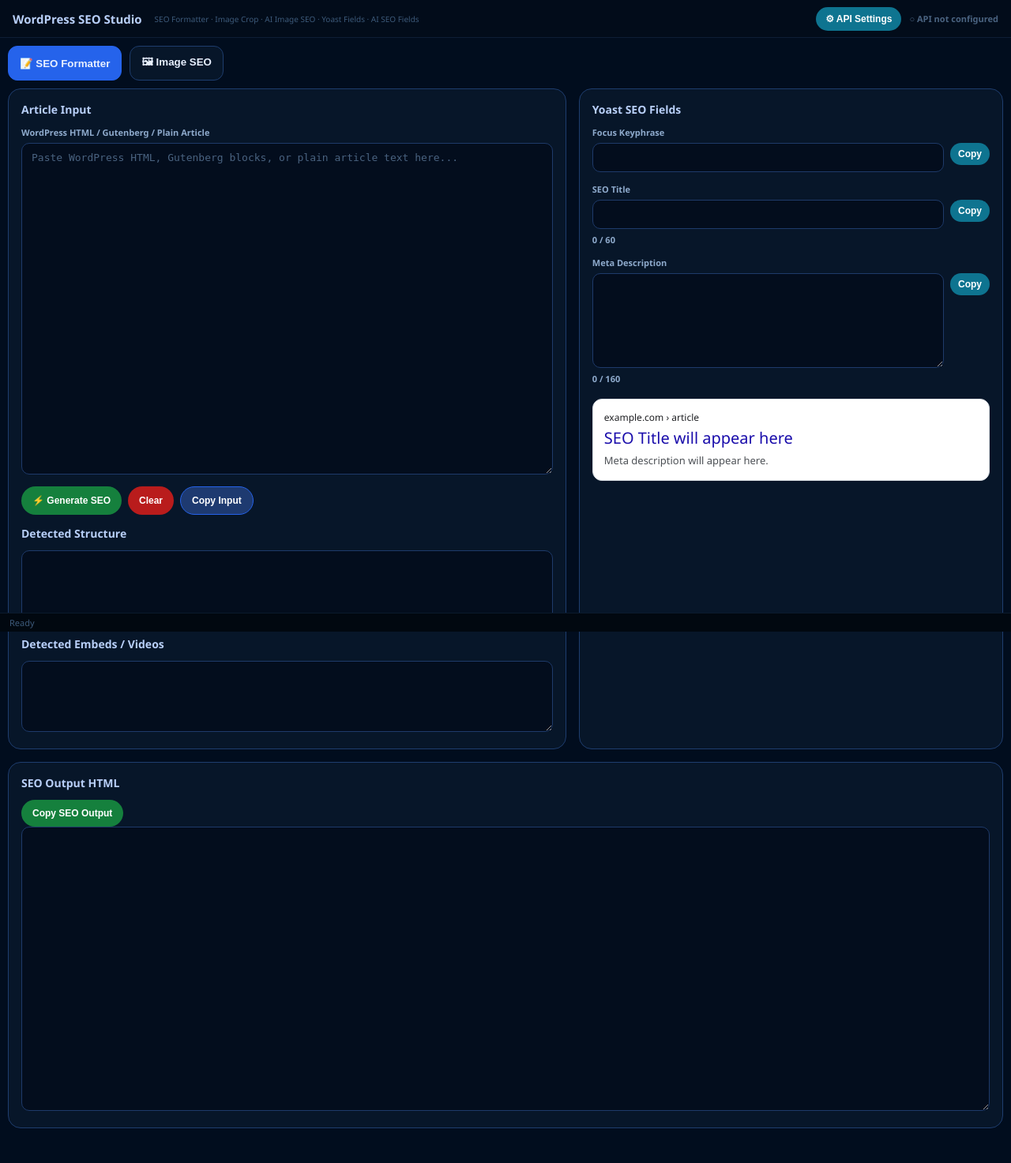
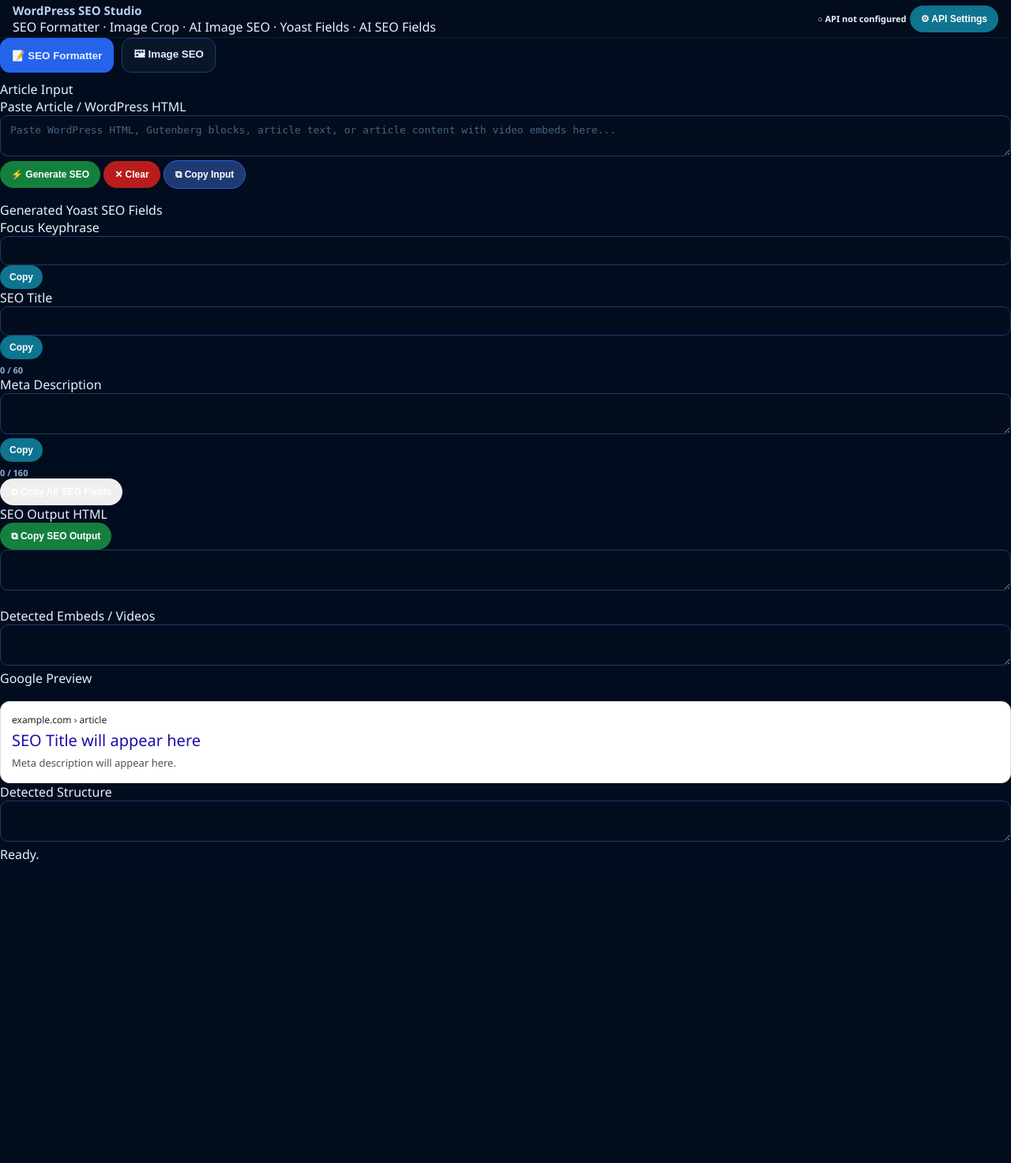
Before and after one commit to chanrathrin/SEO-web-tool, a Flask app: page / in a window 1280 px wide. Shown: the whole page at 79% size. After the commit the page ends 1092 px from the top, so only its background shows below. Run offline with Flask 3, Linux system fonts and the light colour scheme; some libraries are stand-ins or nearby versions.

Commit message:
Update index.html

```diff
--- a/templates/index.html
+++ b/templates/index.html
@@ -7,164 +7,183 @@
   <link rel="stylesheet" href="{{ url_for('static', filename='style.css') }}">
 </head>
 <body>
-  <div class="topbar">
-    <div class="topbar-left">
+  <div class="app-shell">
+    <header class="topbar">
+      <div class="brand-wrap">
         <div class="brand">WordPress SEO Studio</div>
-      <div class="toolline">SEO Formatter · Image Crop · AI Image SEO · Yoast Fields · AI SEO Fields</div>
+        <div class="tagline">SEO Formatter · Image Crop · AI Image SEO · Yoast Fields · AI SEO Fields</div>
       </div>
-    <div class="topbar-right">
-      <button id="openApiSettingsBtn" class="btn cyan small">⚙ API Settings</button>
-      <div id="apiBadge" class="api-badge badge-empty">○ API not configured</div>
+      <div class="topbar-actions">
+        <span id="apiBadge" class="api-badge off">○ API not configured</span>
+        <button id="openApiSettingsBtn" class="btn cyan" type="button">⚙ API Settings</button>
       </div>
+    </header>
+
+    <section class="tabs-shell">
+      <div class="tabs-header">
+        <button type="button" class="tab-btn active" data-tab="seoTab">📝 SEO Formatter</button>
+        <button type="button" class="tab-btn" data-tab="imageTab">🖼 Image SEO</button>
       </div>
 
-  <div class="main-shell">
-    <div class="tabs-header">
-      <button id="seoTabBtn" class="tab-btn active">📝 SEO Formatter</button>
-      <button id="imageTabBtn" class="tab-btn">🖼 Image SEO</button>
+      <div id="seoTab" class="tab-panel active">
+        <div class="grid two-cols">
+          <section class="panel">
+            <div class="panel-title">Article Input</div>
+
+            <label class="field-label" for="articleInput">Paste Article / WordPress HTML</label>
+            <textarea id="articleInput" class="input-text area-xl" placeholder="Paste WordPress HTML, Gutenberg blocks, article text, or article content with video embeds here..."></textarea>
+
+            <div class="tool-row wrap">
+              <button id="generateSeoBtn" class="btn green" type="button">⚡ Generate SEO</button>
+              <button id="clearSeoBtn" class="btn red" type="button">✕ Clear</button>
+              <button id="copyInputBtn" class="btn blue" type="button">⧉ Copy Input</button>
+            </div>
+          </section>
+
+          <section class="panel">
+            <div class="panel-title">Generated Yoast SEO Fields</div>
+
+            <label class="field-label" for="focusKeyphrase">Focus Keyphrase</label>
+            <div class="copy-row">
+              <input id="focusKeyphrase" class="input-text" type="text" readonly>
+              <button class="btn cyan small" type="button" data-copy-target="focusKeyphrase">Copy</button>
             </div>
 
-    <section id="seoTab" class="tab-panel active">
-      <div class="grid seo-grid">
-        <div class="card">
-          <div class="card-title">Article Input</div>
-
-          <label class="label" for="articleInput">WordPress HTML / Gutenberg / Plain Article</label>
-          <textarea id="articleInput" class="textarea textarea-xl" placeholder="Paste WordPress HTML, Gutenberg blocks, or plain article text here..."></textarea>
-
-          <div class="toolbar">
-            <button id="generateSeoBtn" class="btn green">⚡ Generate SEO</button>
-            <button id="clearSeoBtn" class="btn red">Clear</button>
-            <button id="copyInputBtn" class="btn blue">Copy Input</button>
-          </div>
-
-          <div class="card-title with-space">Detected Structure</div>
-          <textarea id="structureInfo" class="textarea textarea-sm" readonly></textarea>
-
-          <div class="card-title with-space">Detected Embeds / Videos</div>
-          <textarea id="detectedEmbeds" class="textarea textarea-sm" readonly></textarea>
-        </div>
-
-        <div class="card">
-          <div class="card-title">Yoast SEO Fields</div>
-
-          <label class="label" for="focusKeyphrase">Focus Keyphrase</label>
-          <div class="copy-line">
-            <input id="focusKeyphrase" type="text" readonly>
-            <button class="btn cyan mini" data-copy-target="focusKeyphrase">Copy</button>
-          </div>
-
-          <label class="label with-space" for="seoTitle">SEO Title</label>
-          <div class="copy-line">
-            <input id="seoTitle" type="text" readonly>
-            <button class="btn cyan mini" data-copy-target="seoTitle">Copy</button>
+            <label class="field-label" for="seoTitle">SEO Title</label>
+            <div class="copy-row">
+              <input id="seoTitle" class="input-text" type="text" readonly>
+              <button class="btn cyan small" type="button" data-copy-target="seoTitle">Copy</button>
             </div>
             <div id="seoTitleCounter" class="counter">0 / 60</div>
 
-          <label class="label with-space" for="metaDescription">Meta Description</label>
-          <div class="copy-area">
-            <textarea id="metaDescription" class="textarea textarea-md" readonly></textarea>
-            <button class="btn cyan mini top" data-copy-target="metaDescription">Copy</button>
+            <label class="field-label" for="metaDescription">Meta Description</label>
+            <div class="copy-row align-start">
+              <textarea id="metaDescription" class="input-text area-sm" readonly></textarea>
+              <button class="btn cyan small" type="button" data-copy-target="metaDescription">Copy</button>
             </div>
             <div id="metaCounter" class="counter">0 / 160</div>
 
+            <div class="tool-row wrap margin-top">
+              <button id="copyAllSeoBtn" class="btn teal" type="button">⧉ Copy All SEO Fields</button>
+            </div>
+          </section>
+        </div>
+
+        <div class="grid two-cols lower-grid">
+          <section class="panel">
+            <div class="panel-title">SEO Output HTML</div>
+            <div class="tool-row wrap">
+              <button id="copySeoOutputBtn" class="btn green" type="button">⧉ Copy SEO Output</button>
+            </div>
+            <textarea id="seoOutput" class="input-text area-xxl" readonly></textarea>
+          </section>
+
+          <section class="stack">
+            <section class="panel slim">
+              <div class="panel-title">Detected Embeds / Videos</div>
+              <textarea id="detectedEmbeds" class="input-text area-md" readonly></textarea>
+            </section>
+
+            <section class="panel slim">
+              <div class="panel-title">Google Preview</div>
               <div class="google-preview">
                 <div class="preview-url">example.com › article</div>
                 <div id="previewTitle" class="preview-title">SEO Title will appear here</div>
                 <div id="previewMeta" class="preview-meta">Meta description will appear here.</div>
               </div>
+            </section>
+
+            <section class="panel slim">
+              <div class="panel-title">Detected Structure</div>
+              <textarea id="structureInfo" class="input-text area-sm" readonly></textarea>
+            </section>
+          </section>
         </div>
       </div>
 
-      <div class="card mt16">
-        <div class="card-title">SEO Output HTML</div>
-        <div class="toolbar">
-          <button id="copySeoOutputBtn" class="btn green">Copy SEO Output</button>
+      <div id="imageTab" class="tab-panel">
+        <div class="grid two-cols">
+          <section class="panel">
+            <div class="panel-title">Image Upload / Preview</div>
+
+            <label class="field-label" for="imageInput">Upload Image</label>
+            <input id="imageInput" class="input-file" type="file" accept=".png,.jpg,.jpeg,.webp,image/png,image/jpeg,image/webp">
+
+            <label class="field-label" for="sceneNotes">Context / Keyword Hint</label>
+            <input id="sceneNotes" class="input-text" type="text" placeholder="Optional context, subject, article topic, keyword...">
+
+            <div class="tool-row wrap">
+              <button id="generateImageSeoBtn" class="btn green" type="button">⚡ Generate SEO</button>
+              <button id="clearImageBtn" class="btn red" type="button">✕ Clear</button>
             </div>
-        <textarea id="seoOutput" class="textarea textarea-xxl" readonly></textarea>
+
+            <div class="image-preview-wrap">
+              <img id="imagePreview" class="image-preview hidden" alt="Preview">
+              <div id="imagePlaceholder" class="image-placeholder">Upload an image to preview it here</div>
             </div>
           </section>
 
-    <section id="imageTab" class="tab-panel">
-      <div class="grid image-grid">
-        <div class="card">
-          <div class="card-title">Image Upload & Crop</div>
+          <section class="panel">
+            <div class="panel-title">Image SEO Fields</div>
 
-          <div class="toolbar">
-            <input id="imageFileInput" type="file" accept="image/*" class="file-input">
-            <button id="clearImageBtn" class="btn red">Clear Image</button>
+            <label class="field-label" for="altText">Alt Text</label>
+            <div class="copy-row align-start">
+              <textarea id="altText" class="input-text area-sm" readonly></textarea>
+              <button class="btn cyan small" type="button" data-copy-target="altText">Copy</button>
             </div>
 
-          <div class="canvas-wrap">
-            <canvas id="imageCanvas" width="720" height="420"></canvas>
+            <label class="field-label" for="imgTitle">Image Title</label>
+            <div class="copy-row">
+              <input id="imgTitle" class="input-text" type="text" readonly>
+              <button class="btn cyan small" type="button" data-copy-target="imgTitle">Copy</button>
             </div>
 
-          <div class="crop-hint">
-            Drag on the canvas to create crop area. Then click Apply Crop.
+            <label class="field-label" for="caption">Caption</label>
+            <div class="copy-row align-start">
+              <textarea id="caption" class="input-text area-sm" readonly></textarea>
+              <button class="btn cyan small" type="button" data-copy-target="caption">Copy</button>
             </div>
 
-          <div class="toolbar">
-            <button id="resetCropBtn" class="btn yellow">Reset Crop Box</button>
-            <button id="applyCropBtn" class="btn blue">Apply Crop</button>
+            <div class="tool-row wrap margin-top">
+              <button id="copyAllImageBtn" class="btn teal" type="button">⧉ Copy All Image Fields</button>
             </div>
-
-          <div id="cropInfo" class="statusline">No image loaded</div>
-        </div>
-
-        <div class="card">
-          <div class="card-title">AI Image SEO</div>
-
-          <label class="label" for="sceneNotes">Scene / Keyword Hint</label>
-          <input id="sceneNotes" type="text" placeholder="e.g. breaking news, truck crash site, luxury car exterior">
-
-          <div class="toolbar">
-            <button id="generateImageSeoBtn" class="btn green">⚡ Generate Image SEO</button>
-            <button id="copyImageSeoBtn" class="btn blue">Copy Fields</button>
-          </div>
-
-          <label class="label with-space" for="altText">Alt Text</label>
-          <textarea id="altText" class="textarea textarea-sm" readonly></textarea>
-
-          <label class="label with-space" for="imgTitle">Image Title</label>
-          <input id="imgTitle" type="text" readonly>
-
-          <label class="label with-space" for="caption">Caption</label>
-          <textarea id="caption" class="textarea textarea-sm" readonly></textarea>
-
-          <div class="card-title with-space">Preview</div>
-          <div class="image-preview-box">
-            <img id="croppedPreview" alt="Cropped Preview">
-          </div>
+          </section>
         </div>
       </div>
     </section>
+
+    <footer class="statusbar">
+      <span id="statusLabel">Ready.</span>
+    </footer>
   </div>
 
-  <div id="apiModal" class="modal hidden">
+  <div id="apiModal" class="modal hidden" aria-hidden="true">
     <div class="modal-card">
-      <div class="modal-head">
+      <div class="modal-header">
         <div>
           <div class="modal-title">Together AI — API Settings</div>
-          <div class="modal-subtitle">Key is stored only in this browser session. Use it for AI SEO and Image SEO.</div>
+          <div class="modal-subtitle">Key is hidden, tested before use, and stored in your browser session.</div>
         </div>
-        <button id="closeApiSettingsBtn" class="btn red mini">✕</button>
+        <button id="closeApiSettingsBtn" class="btn red small" type="button">Close</button>
       </div>
 
-      <label class="label" for="apiKeyInput">API Key</label>
-      <input id="apiKeyInput" type="password" placeholder="Paste Together API key here">
+      <label class="field-label" for="apiKeyInput">Together API Key</label>
+      <input id="apiKeyInput" class="input-text" type="password" placeholder="Paste Together API key here...">
 
-      <div class="toolbar">
-        <button id="toggleApiVisibilityBtn" class="btn yellow">Show / Hide</button>
-        <button id="testApiKeyBtn" class="btn cyan">Test Key</button>
-        <button id="saveApiKeyBtn" class="btn green">Save & Use</button>
-        <button id="clearApiKeyBtn" class="btn red">Clear</button>
+      <label class="checkbox-row">
+        <input id="showApiKeyCheckbox" type="checkbox">
+        <span>Show key</span>
+      </label>
+
+      <div class="tool-row wrap margin-top">
+        <button id="testApiKeyBtn" class="btn cyan" type="button">Test Key</button>
+        <button id="saveApiKeyBtn" class="btn green" type="button">Save & Use</button>
+        <button id="clearApiKeyBtn" class="btn red" type="button">Clear Saved Key</button>
       </div>
 
-      <div id="apiModalStatus" class="modal-status">Paste your Together API key.</div>
+      <div id="apiModalStatus" class="modal-status">Paste your API key below.</div>
     </div>
   </div>
-
-  <div id="bottomStatus" class="bottom-status">Ready</div>
 
   <script src="{{ url_for('static', filename='script.js') }}"></script>
 </body>
```
Lines whose indentation alone changed are shown as unchanged.
